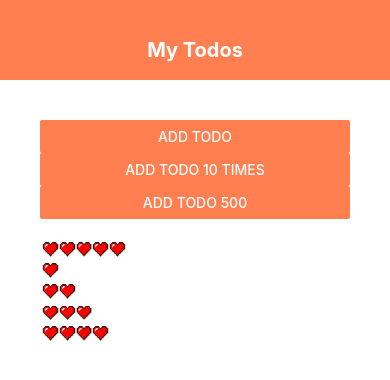
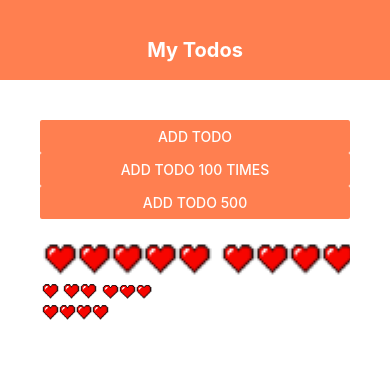
Before and after one commit to a19xinhu/ReactNative-IOSandAndroid, a React Native app: screen / in a window 390 px wide. Both pictures are taken after a click on the button "ADD TODO". Shown: the top 380 px of the page. Built offline with nearby package versions, Linux system fonts and the light colour scheme.

Commit message:
3times test version

```diff
--- a/App.tsx
+++ b/App.tsx
@@ -29,16 +29,19 @@ export default function App() {
 
   //add image function
   const submitHandler = () => {
-    //use the setImage from useState to add new image.
-    setImage(prevImage => {
+    for(let i =0; i< 3;i++) {
+      //use the setImage from useState to add new image.
+      setImage(prevImage => {
         return [
           {  key: Math.random().toString() },
           ...prevImage
         ];
       });
+   }
+
   };
 
-  //add image 10 times  different image
+  //add image 100 times  different image
   const submitHandler100 = () => {
     //use the setImage from state to add new image.
     for(let i =0; i< 100;i++) {
@@ -63,6 +66,7 @@ export default function App() {
           <AddTodo text='500' submitHandler={submitHandler500} />
           <View style={styles.list}>
             <FlatList
+              numColumns={3}
               data={Image}  //use the Image group (useState)
               renderItem={({ item }) => (
                 // TodoImage from todoImage.js , it is about button function
--- a/components/addTodo.js
+++ b/components/addTodo.js
@@ -21,8 +21,8 @@ export default function AddTodo({text, submitHandler }) {
               <Button color='coral' onPress={pressHandler} title='add todo 500' />
             )
           }
-             //button add 10 times
-          return <Button color='coral' onPress={pressHandler} title='add todo 10 times' />
+             //button add 100 times
+          return <Button color='coral' onPress={pressHandler} title='add todo 100 times' />
       })()}
 
   </View>
--- a/components/todoImage.js
+++ b/components/todoImage.js
@@ -23,7 +23,7 @@ export default function TodoImage({ pressHandler, toImage }) {
               <Image source={require('../assets/rating-4.png')}/>
             )
           }
-          return <Image source={require('../assets/rating-5.png')}/>
+          return <Image source={require('../assets/Brating-5.png')}/>
       })()}
 
     </TouchableOpacity>
```
Also changed, not shown: assets/Brating-5.png (added), 9 other files (tests, documents, lock files or other folders).
